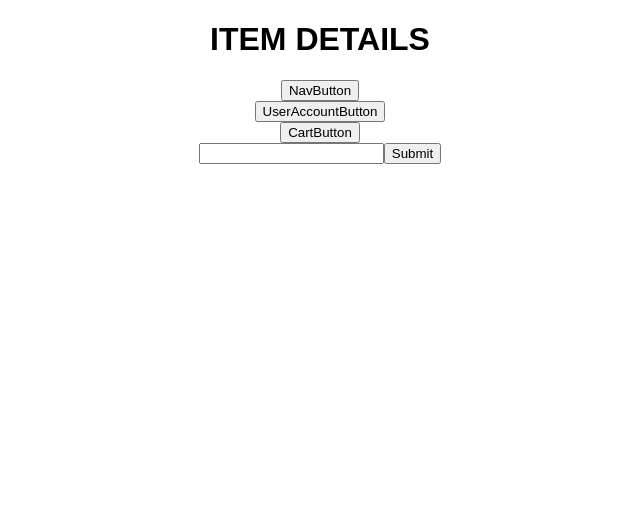
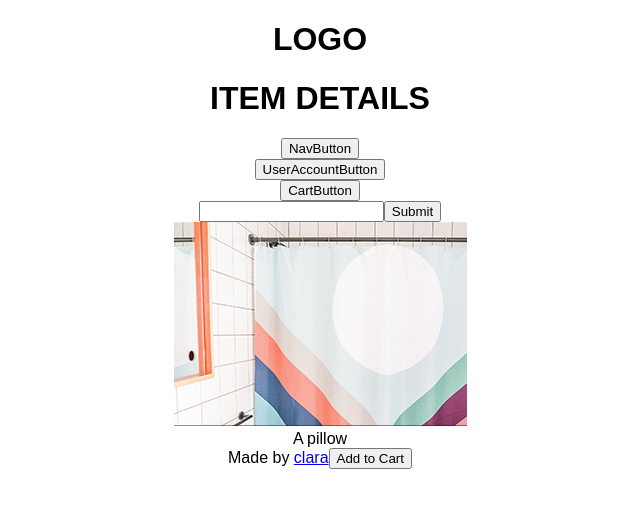
Before and after one commit to csong111/alibaycombined, a React (Create React App) app in the folder myapp/: page /itemdetail/1 in a window 1280 px wide. Shown: the top 508 px of the page, without its empty margins (320-960 px from the left). Built offline with nearby package versions, Linux system fonts and the light colour scheme.

Commit message:
itemdetails

```diff
--- a/myapp/src/ItemDetail.js
+++ b/myapp/src/ItemDetail.js
@@ -13,11 +13,17 @@ class ItemDetail extends Component {
     super();
     this.state = {
       itemID: "",
-      imageURL: "",
+      name: "A pillow",
+      imageURL: "items/pillow.jpg",
       blurb: "",
-      artistName: "",
+      artistName: "clara",
       price: ""
     };
+  }
+
+  //getItem details
+  componentDidMount = () =>{
+
   }
   addToCart = itemID => {};
   seeArtistInfo = artistName => {};
@@ -25,12 +31,18 @@ class ItemDetail extends Component {
   render() {
     return (
       <div className="">
+      <h1>LOGO</h1>
         <h1>ITEM DETAILS</h1>
         <NavButton />
         {this.state.userID === "" ? null : <UserAccountButton />}
         {this.state.userID === "" ? null : <CartButton />}
         {this.state.userID === "" ? <ConnectButton /> : null}
         <SearchBar />
+        <img src={"/"+this.state.imageURL}/>
+        <div>{this.state.name}</div>
+        <div>{this.state.blurb}</div>
+        Made by <Link to={"/artistprofile/"+this.state.artistName}>{this.state.artistName}</Link>
+        <button onClick={this.addToCart}>Add to Cart</button>
       </div>
     );
   }
```
